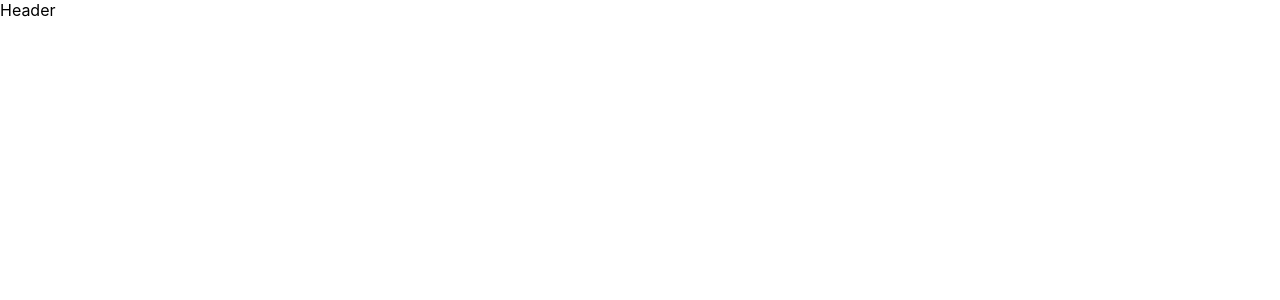
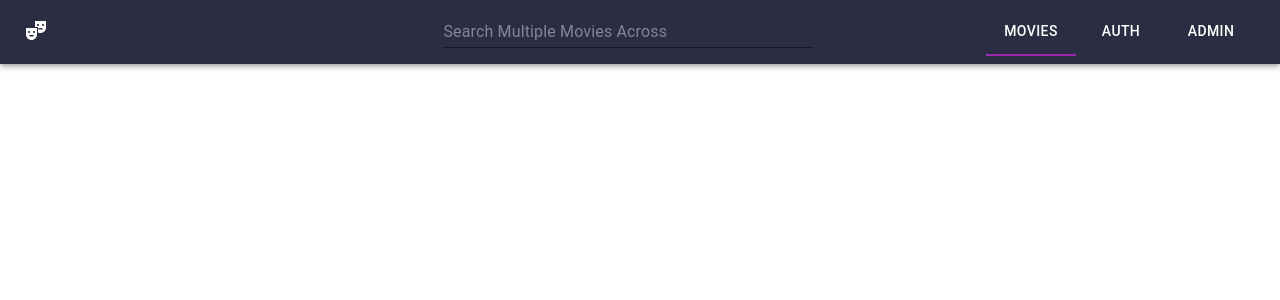
Before and after one commit to Shreyashkawale29/Movie-Booking-Application, a React (Create React App) app in the folder movies/: page / in a window 1280 px wide. Shown: the top 300 px of the page. Built offline with nearby package versions, Linux system fonts and the light colour scheme; no server answers; the HTML template or start-up script is replaced by a standard one.

Commit message:
header & api-helper

```diff
--- a/movies/package.json
+++ b/movies/package.json
@@ -5,10 +5,12 @@
   "dependencies": {
     "@emotion/react": "^11.10.6",
     "@emotion/styled": "^11.10.6",
+    "@mui/icons-material": "^5.11.16",
     "@mui/material": "^5.12.0",
     "@testing-library/jest-dom": "^5.16.5",
     "@testing-library/react": "^13.4.0",
     "@testing-library/user-event": "^13.5.0",
+    "axios": "^1.3.5",
     "react": "^18.2.0",
     "react-dom": "^18.2.0",
     "react-scripts": "5.0.1",
--- /dev/null
+++ b/movies/src/Api-helpers/api-helpers.js
@@ -0,0 +1,12 @@
+import axios from 'axios'
+export const getAllMovie = async () => {
+    const res = await axios.get("http://localhost:4000/movie")
+        .catch((err) =>
+            console.log(err));
+
+    if (res.status !== 200) {
+        return console.log("No Data");
+    }
+    const data = await res.data;
+    return data;
+}
--- a/movies/src/components/Header.js
+++ b/movies/src/components/Header.js
@@ -1,8 +1,60 @@
-import React from 'react'
+import React,
+{ useEffect,
+useState } from 'react'
+import {
+  AppBar,
+  Autocomplete,
+  Box,
+  Tab,
+  Tabs,
+  TextField,
+  Toolbar
+} from '@mui/material'
+import TheaterComedyIcon from '@mui/icons-material/TheaterComedy';
+import { getAllMovie } from '../Api-helpers/api-helpers';
 
+
+const dummyArray = ["pathan", "slefiee", "Brahmastra", "chal jindiye"]
 const Header = () => {
+  const [value, setValue] = useState(0);
+  useEffect(() => {
+    getAllMovie()
+      .then((data) => console.log(data))
+      .catch((err) => console.log(err));
+   }, []);
+
+
   return (
-    <div>Header</div>
+    <AppBar sx={{bgcolor: "#2b2d42"}}>
+      <Toolbar>
+        <Box width={'20%'}>
+          < TheaterComedyIcon />
+        </Box>
+        <Box width={'30%'} margin={"auto"}>
+          <Autocomplete
+            freeSolo
+            options={dummyArray.map((option) => option)}
+            renderInput={(params) => (
+              <TextField
+            sx={{input:  {color: "white"}}}
+                variant='standard' {...params} placeholder="Search Multiple Movies Across" />
+            )}
+          />
+        </Box>
+        <Box display={'flex'}>
+          <Tabs textColor='white' indicatorColor='secondary' value={value}
+          onChange={(e,val)=>setValue(val)}
+
+          >
+          <Tab label="Movies" />
+            <Tab label="Auth" />
+            <Tab label="Admin"/>
+
+          </Tabs>
+
+        </Box>
+      </Toolbar>
+    </AppBar>
   )
 }
 
```
Also changed, not shown: 1 other file (tests, documents, lock files or other folders).
